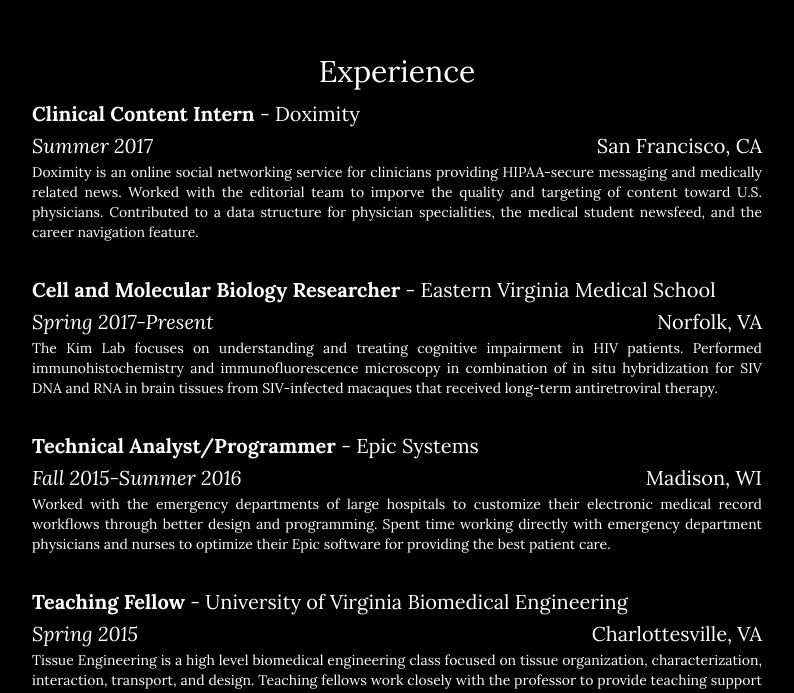
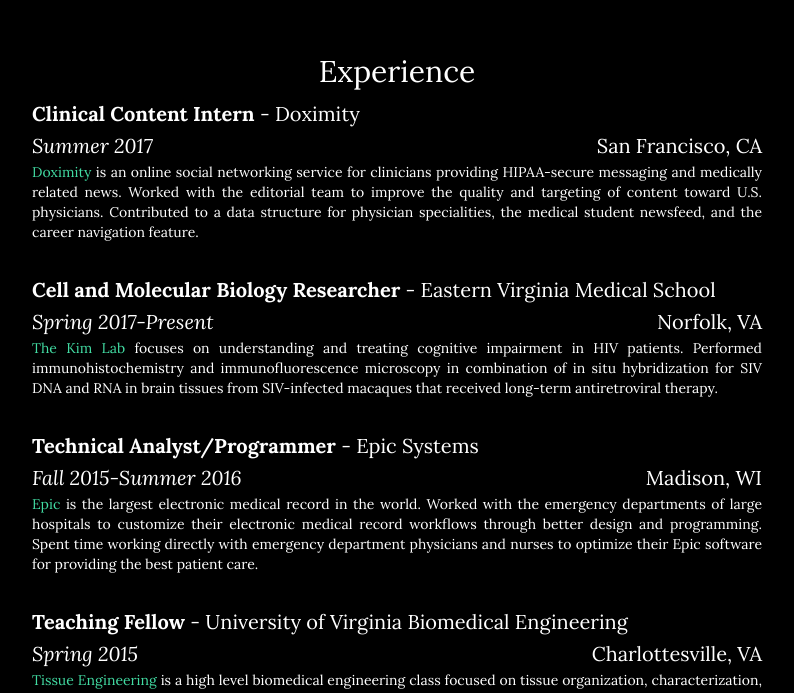
Before and after one commit to hagenmd/hagenmd.github.io, a website: page index.html in a window 1280 px wide. Shown: the part 1504-2197 px from the top of the page, without its empty margins (243-1037 px from the left). Drawn offline with nearby package versions, Linux system fonts and the light colour scheme; some packages are replaced by stand-ins of ours.

Commit message:
Links added

```diff
--- a/index.html
+++ b/index.html
@@ -104,10 +104,10 @@
                 <div class="col-lg-8 col-lg-offset-2">
                     <h2>Education<br> </h2>
                     <p>Doctor of Medicine, Expected 2020</p>
-                      <body>Eastern Virginia Medical School
+                      <body><a href="http://www.evms.edu/">Eastern Virginia Medical School</a>
                       <br>Norfolk, VA</body>
                     <p><br>B.S. - Biomedical Engineering, 2015</p>
-                      <body>University of Virginia
+                      <body><a href="http://bme.virginia.edu/">University of Virginia</a>
                       <br>Charlottesville, VA</body>
                 </div>
             </div>
@@ -122,28 +122,28 @@
                     <h2 style=text-align:center>Experience</h2>
                     <p style=text-align:left><b>Clinical Content Intern</b> - Doximity
                       <br><i>Summer 2017</i><span style="float:right;">San Francisco, CA</span></p>
-                      <body style=text-align:justify>Doximity is an online social networking service for
+                      <body style=text-align:justify><a href="https://www.doximity.com/">Doximity</a> is an online social networking service for
                         clinicians providing HIPAA-secure messaging and medically related news. Worked with
-                        the editorial team to imporve the quality and targeting of content toward U.S.
+                        the editorial team to improve the quality and targeting of content toward U.S.
                         physicians. Contributed to a data structure for physician specialities, the
                         medical student newsfeed, and the career navigation feature.</body>
                     <p style=text-align:left><br><b>Cell and Molecular Biology Researcher</b> - Eastern Virginia Medical School
                       <br><i>Spring 2017-Present</i><span style="float:right;">Norfolk, VA</span></p>
-                      <body style=text-align:justify>The Kim Lab focuses on understanding and treating
+                      <body style=text-align:justify><a href="https://www.evms.edu/education/masters_programs/biotechnology_masters_program/faculty_staff/microbiology_molecular_cell_biology/name_67282_en.html">The Kim Lab</a> focuses on understanding and treating
                         cognitive impairment in HIV patients. Performed immunohistochemistry and
                         immunofluorescence microscopy in combination of in situ hybridization for SIV
                         DNA and RNA in brain tissues from SIV-infected macaques that received long-term
                         antiretroviral therapy.</body>
                     <p style=text-align:left><br><b>Technical Analyst/Programmer</b> - Epic Systems
                       <br><i>Fall 2015-Summer 2016</i><span style="float:right;">Madison, WI</span></p>
-                      <body style=text-align:justify>Worked with the emergency departments of large
-                        hospitals to customize their electronic medical record workflows through better
+                      <body style=text-align:justify><a href="http://www.epic.com/">Epic</a> is the largest electronic medical record in the world.
+                        Worked with the emergency departments of large hospitals to customize their electronic medical record workflows through better
                         design and programming. Spent time working directly with emergency department
                         physicians and nurses to optimize their Epic software for providing the best
                         patient care.</body>
                     <p style=text-align:left><br><b>Teaching Fellow</b> - University of Virginia Biomedical Engineering
                       <br><i>Spring 2015</i><span style="float:right;">Charlottesville, VA</span></p>
-                      <body style=text-align:justify>Tissue Engineering is a high level biomedical
+                      <body style=text-align:justify><a href="http://bme.virginia.edu/research/teb.html">Tissue Engineering</a> is a high level biomedical
                         engineering class focused on tissue organization, characterization, interaction,
                         transport, and design. Teaching fellows work closely with the professor to provide
                         teaching support in class and give students access to addition resources outside
@@ -151,7 +151,7 @@
                         mastering tissue engineering.</body>
                     <p style=text-align:left><br><b>Pathology Researcher</b> - University of Virginia Department of Pathology
                       <br><i>Fall 2012-Summer 2015</i><span style="float:right;">Charlottesville, VA</span></p>
-                      <body style=text-align:justify>The Templeton Lab at the University of Virginia focuses
+                      <body style=text-align:justify>The Templeton/Cross Lab at the University of Virginia focuses
                         on protein pathways that alter the growth and metastasis of cancer. Tasks included a
                         broad spectrum of in vitro, in vivo, and ex vivo experimental procedures. Currently
                         working toward publication of data showing chemopreventative properties of plant extracts.</body>
```
